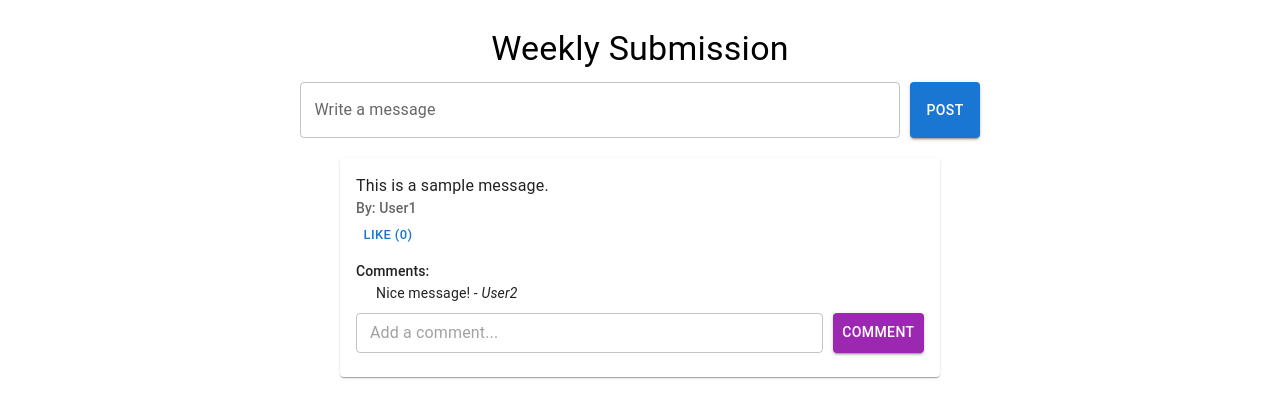
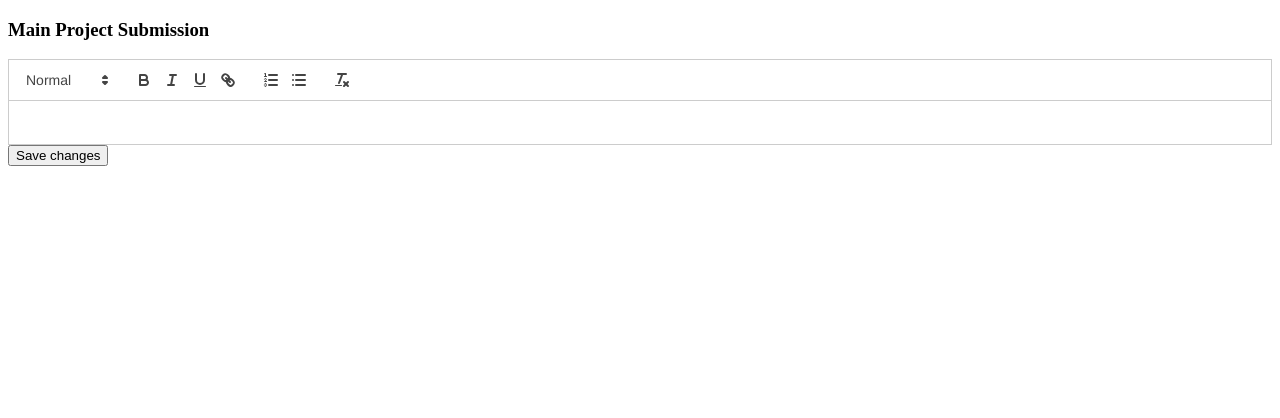
Before and after one commit to wicknesh/ICTAK-Internship-Portal--Student-View, a React (Vite) app in the folder frontend/: page /discussionforum in a window 1280 px wide. Shown: the top 418 px of the page. Built offline with nearby package versions, Linux system fonts and the light colour scheme.

Commit message:
weekly submission component update

```diff
--- a/frontend/package.json
+++ b/frontend/package.json
@@ -14,11 +14,13 @@
     "@emotion/styled": "^11.13.5",
     "@mui/icons-material": "^6.1.9",
     "@mui/material": "^6.1.9",
+    "@tinymce/tinymce-react": "^5.1.1",
     "axios": "^1.7.9",
     "bootstrap": "^5.3.3",
     "install": "^0.13.0",
     "react": "^18.3.1",
     "react-dom": "^18.3.1",
+    "react-quill": "^2.0.0",
     "react-router-dom": "^7.0.2"
   },
   "devDependencies": {
--- a/frontend/src/components/DiscussionForum.jsx
+++ b/frontend/src/components/DiscussionForum.jsx
@@ -1,127 +1,22 @@
 import React, { useState } from 'react';
-import { Button, TextField, Card, CardContent, Typography, Grid, Box } from '@mui/material';
+import ReactQuill from 'react-quill';
+import 'react-quill/dist/quill.snow.css'; // Import styles
 
-const DiscussionForum= () => {
-  const [messages, setMessages] = useState([
-    {
-      id: 1,
-      user: 'User1',
-      content: 'This is a sample message.',
-      likes: 0,
-      comments: [{ user: 'User2', content: 'Nice message!' }],
-    },
-  ]);
-  const [newMessage, setNewMessage] = useState('');
-  const [comment, setComment] = useState('');
+const TextEditor = () => {
+  const [value, setValue] = useState('');
 
-  const postMessage = () => {
-    if (newMessage.trim() === '') return;
-    const newMsg = {
-      id: Date.now(),
-      user: 'User1',
-      content: newMessage,
-      likes: 0,
-      comments: [],
-    };
-    setMessages([newMsg, ...messages]);
-    setNewMessage('');
-  };
-
-  const likeMessage = (id) => {
-    setMessages(
-      messages.map((msg) =>
-        msg.id === id ? { ...msg, likes: msg.likes + 1 } : msg
-      )
-    );
-  };
-
-  const addComment = (id) => {
-    if (comment.trim() === '') return;
-    setMessages(
-      messages.map((msg) =>
-        msg.id === id
-          ? {
-              ...msg,
-              comments: [...msg.comments, { user: 'User1', content: comment }],
-            }
-          : msg
-      )
-    );
-    setComment('');
+  const handleSave = () => {
+    console.log("Submitted Content:", value);
+    // Send the 'value' to your Node.js backend
   };
 
   return (
-    <Box sx={{ padding: '20px' }}>
-      <Typography variant="h4" align="center" gutterBottom>
-        Weekly Submission
-      </Typography>
-      <Box sx={{ display: 'flex', justifyContent: 'center', marginBottom: '20px' }}>
-        <TextField
-          variant="outlined"
-          label="Write a message"
-          fullWidth
-          sx={{ maxWidth: '600px' }}
-          value={newMessage}
-          onChange={(e) => setNewMessage(e.target.value)}
-        />
-        <Button
-          variant="contained"
-          color="primary"
-          sx={{ marginLeft: '10px' }}
-          onClick={postMessage}
-        >
-          Post
-        </Button>
-      </Box>
-      <Grid container spacing={2}>
-        {messages.map((msg) => (
-          <Grid item xs={12} key={msg.id}>
-            <Card sx={{ maxWidth: '600px', margin: 'auto' }}>
-              <CardContent>
-                <Typography variant="body1">{msg.content}</Typography>
-                <Typography variant="subtitle2" color="textSecondary">
-                  By: {msg.user}
-                </Typography>
-                <Button
-                  size="small"
-                  color="primary"
-                  onClick={() => likeMessage(msg.id)}
-                >
-                  Like ({msg.likes})
-                </Button>
-                <Box sx={{ marginTop: '10px' }}>
-                  <Typography variant="subtitle2">Comments:</Typography>
-                  {msg.comments.map((c, index) => (
-                    <Typography key={index} variant="body2" sx={{ marginLeft: '20px' }}>
-                      {c.content} - <em>{c.user}</em>
-                    </Typography>
-                  ))}
-                </Box>
-                <Box sx={{ display: 'flex', marginTop: '10px' }}>
-                  <TextField
-                    variant="outlined"
-                    size="small"
-                    fullWidth
-                    placeholder="Add a comment..."
-                    value={comment}
-                    onChange={(e) => setComment(e.target.value)}
-                  />
-                  <Button
-                    variant="contained"
-                    color="secondary"
-                    sx={{ marginLeft: '10px' }}
-                    onClick={() => addComment(msg.id)}
-                  >
-                    Comment
-                  </Button>
-                </Box>
-              </CardContent>
-            </Card>
-          </Grid>
-        ))}
-      </Grid>
-    </Box>
+    <div>
+      <h3>Main Project Submission</h3>
+      <ReactQuill theme="snow" value={value} onChange={setValue} />
+      <button onClick={handleSave}>Save changes</button>
+    </div>
   );
 };
 
-export default DiscussionForum;
+export default TextEditor;
--- a/frontend/src/components/Project_board.jsx
+++ b/frontend/src/components/Project_board.jsx
@@ -1,5 +1,5 @@
 import React, { useState, useEffect } from 'react';
-import { Accordion, AccordionDetails, AccordionSummary, Container, Typography, Link as MuiLink, Box, Button, Table, TableHead, TableRow, TableCell, TableBody } from '@mui/material';
+import { Accordion, AccordionDetails, AccordionSummary, Container, Typography, Link as MuiLink, Box, Button, Table, TableHead, TableRow, TableCell, TableBody, TextField } from '@mui/material';
 import ExpandMoreIcon from '@mui/icons-material/ExpandMore';
 import { Link } from 'react-router-dom';
 import axios from 'axios';
@@ -14,10 +14,10 @@ const ProjectBoard = () => {
   const [documentError, setDocumentError] = useState(null);
 
   const topics = [
-    { title: 'Weekly Submission format and submission links', path: '/weekly-submission' },
-    { title: 'Final Project Submission and Format', path: '/final-submission' },
-    { title: 'Viva-voce format', path: '/vivavoce' },
-    { title: 'Discussion Forum', path: '/discussionforum' },
+   // { title: 'Weekly Submission format and submission links', path: '/weekly-submission' },
+    // { title: 'Final Project Submission and Format', path: '/final-submission' },
+    //{ title: 'Viva-voce format', path: '/vivavoce' },
+    //{ title: 'Discussion Forum', path: '/discussionforum' },
   ];
 
   const handleLogout = () => {
@@ -199,28 +199,82 @@ const ProjectBoard = () => {
             )}
           </AccordionDetails>
         </Accordion>
+     {/* Accordion for Weekly Submission format and submission links */}
+     <Accordion sx={{ marginBottom: '10px' }}>
 
-        {/* Accordion: Topics Section */}
-        {topics.map((topic, index) => (
-          <Accordion key={index} sx={{ marginBottom: '10px' }}>
-            <AccordionSummary
-              expandIcon={<ExpandMoreIcon />}
-              aria-controls={`panel${index}-content`}
-              id={`panel${index}-header`}
-            >
-              <Typography variant="h6">{topic.title}</Typography>
-            </AccordionSummary>
-            <AccordionDetails>
-              <MuiLink
-                component={Link}
-                to={topic.path}
-                style={{ textDecoration: 'none', color: 'blue' }}
-              >
-                Click here to Access the {topic.title}
-              </MuiLink>
-            </AccordionDetails>
-          </Accordion>
-        ))}
+  <AccordionSummary  expandIcon={<ExpandMoreIcon />}
+  aria-controls="project-overview-content"   id="project-overview-header">
+    <Typography variant="h6">Weekly Submission format and submission links</Typography>
+  </AccordionSummary>
+  <AccordionDetails>
+
+  </AccordionDetails>
+  </Accordion>
+
+
+{/* Acordion for project submission and Format */}
+        <Accordion sx={{ marginBottom: '10px' }}>
+
+  <AccordionSummary  expandIcon={<ExpandMoreIcon />}
+  aria-controls="project-overview-content"   id="project-overview-header">
+    <Typography variant="h6">Final project submission and Format</Typography>
+  </AccordionSummary>
+  <AccordionDetails>
+
+       <Box sx={{ display: 'flex', flexDirection: 'column' }}>
+               <TextField
+                 label="Project Title"
+                 variant="outlined"
+                 sx={{ marginBottom: '15px' }}
+               />
+               <TextField
+                 label="Project Description"
+                 variant="outlined"
+                 multiline
+                 rows={4}
+                 sx={{ marginBottom: '15px' }}
+               />
+
+               {/* Links Section */}
+               <TextField
+                 label="GitHub Repository Link"
+                 variant="outlined"
+                 type="url"
+                 sx={{ marginBottom: '15px' }}
+               />
+
+
+
+               {/* Submit button */}
+               <Button variant="contained" color="primary" sx={{ marginTop: '15px' }}>
+                 Submit Project
+               </Button>
+             </Box>
+  </AccordionDetails>
+</Accordion>
+{/* Accordion for Project Report & viva-voce format */}
+<Accordion sx={{ marginBottom: '10px' }}>
+
+  <AccordionSummary  expandIcon={<ExpandMoreIcon />}
+  aria-controls="project-overview-content"   id="project-overview-header">
+    <Typography variant="h6">  Project Report & Viva-Voce Format</Typography>
+  </AccordionSummary>
+  <AccordionDetails>
+
+  </AccordionDetails>
+  </Accordion>
+{/* Accordion for discussion Forum*/}
+<Accordion sx={{ marginBottom: '10px' }}>
+
+  <AccordionSummary  expandIcon={<ExpandMoreIcon />}
+  aria-controls="project-overview-content"   id="project-overview-header">
+    <Typography variant="h6">  Discussion Forum</Typography>
+  </AccordionSummary>
+  <AccordionDetails>
+
+  </AccordionDetails>
+  </Accordion>
+
 
         {/* Accordion: Marks and Comments */}
         <Accordion
@@ -243,9 +297,9 @@ const ProjectBoard = () => {
               <Table>
                 <TableHead>
                   <TableRow>
-                    <TableCell align="center">Assignment</TableCell>
-                    <TableCell align="center">Project ID</TableCell>
-                    <TableCell align="center">Student ID</TableCell>
+                    <TableCell align="center"> Submission Week </TableCell>
+                    <TableCell align="center">Date of Valuation</TableCell>
+
                     <TableCell align="center">Marks</TableCell>
                     <TableCell align="center">Comments</TableCell>
                   </TableRow>
@@ -253,9 +307,9 @@ const ProjectBoard = () => {
                 <TableBody>
                   {marksData.map((mark, index) => (
                     <TableRow key={index}>
-                      <TableCell align="center">{mark.assignment}</TableCell>
-                      <TableCell align="center">{mark.projectId}</TableCell>
-                      <TableCell align="center">{mark.studentId}</TableCell>
+                      <TableCell align="center">{mark.week}</TableCell>
+                      <TableCell align="center">{mark.date}</TableCell>
+
                       <TableCell align="center">{mark.marks}</TableCell>
                       <TableCell align="center">{mark.comment}</TableCell>
                     </TableRow>
```
Also changed, not shown: frontend/src/components/Vivavoce.jsx (+33 -88 lines), frontend/src/components/WeeklySubmission.jsx (+73 -6 lines), 2 other files (tests, documents, lock files or other folders).
